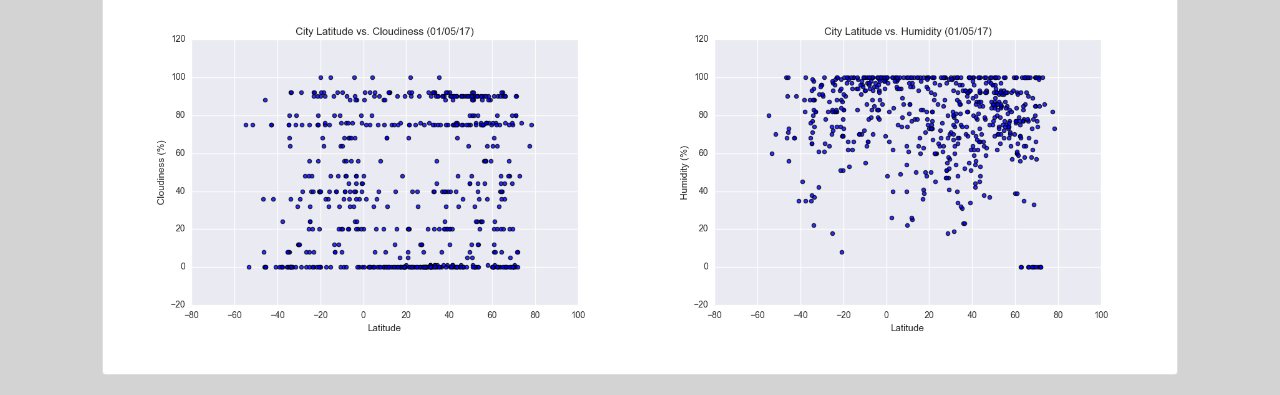
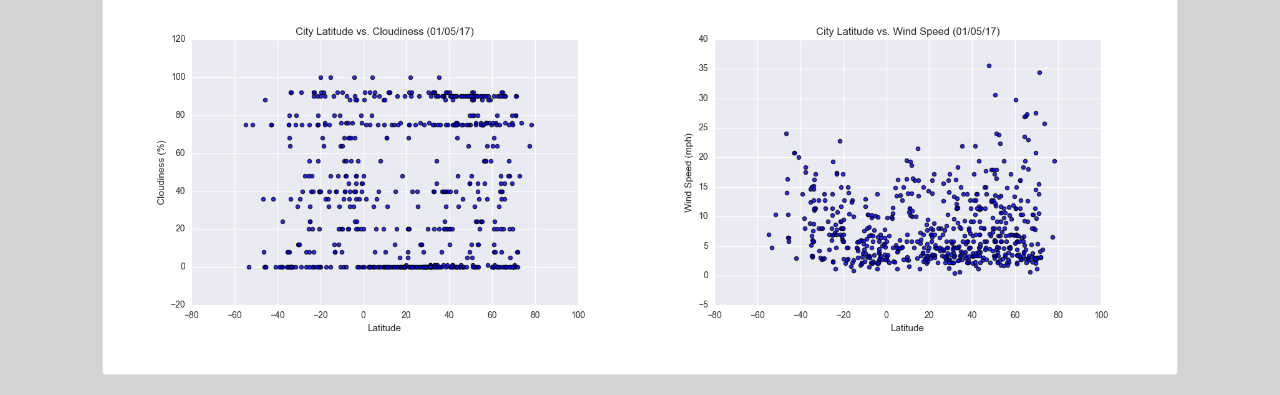
Before and after one commit to jordanroessle/Web-Design-Challenge, a plain HTML site: page comparisons.html in a window 1280 px wide. Shown: the part 691-1086 px from the top of the page. Drawn offline with nearby package versions, Linux system fonts and the light colour scheme.

Commit message:
period added in index.html, comparisons now displays the correct wind speed graph

```diff
--- a/comparisons.html
+++ b/comparisons.html
@@ -63,7 +63,7 @@
 							</div>
 							<div class="col-lg-6 col-sm-12">
 								<h2>vs. Wind Speed</h2>
-								<a href="windspeed.html"><img src="Resources/assets/images/Fig2.png" alt="Lat vs Wind Speed"></a>
+								<a href="windspeed.html"><img src="Resources/assets/images/Fig4.png" alt="Lat vs Wind Speed"></a>
 							</div>
 						</div>
 					</div>
@@ -74,3 +74,4 @@
 	<!--bootstrap set up-->
 	<script src="https://cdn.jsdelivr.net/npm/bootstrap@5.0.1/dist/js/bootstrap.bundle.min.js" integrity="sha384-gtEjrD/SeCtmISkJkNUaaKMoLD0//ElJ19smozuHV6z3Iehds+3Ulb9Bn9Plx0x4" crossorigin="anonymous"></script>
 </body>
+</html>
```
Also changed, not shown: index.html (+1 -1 lines).
